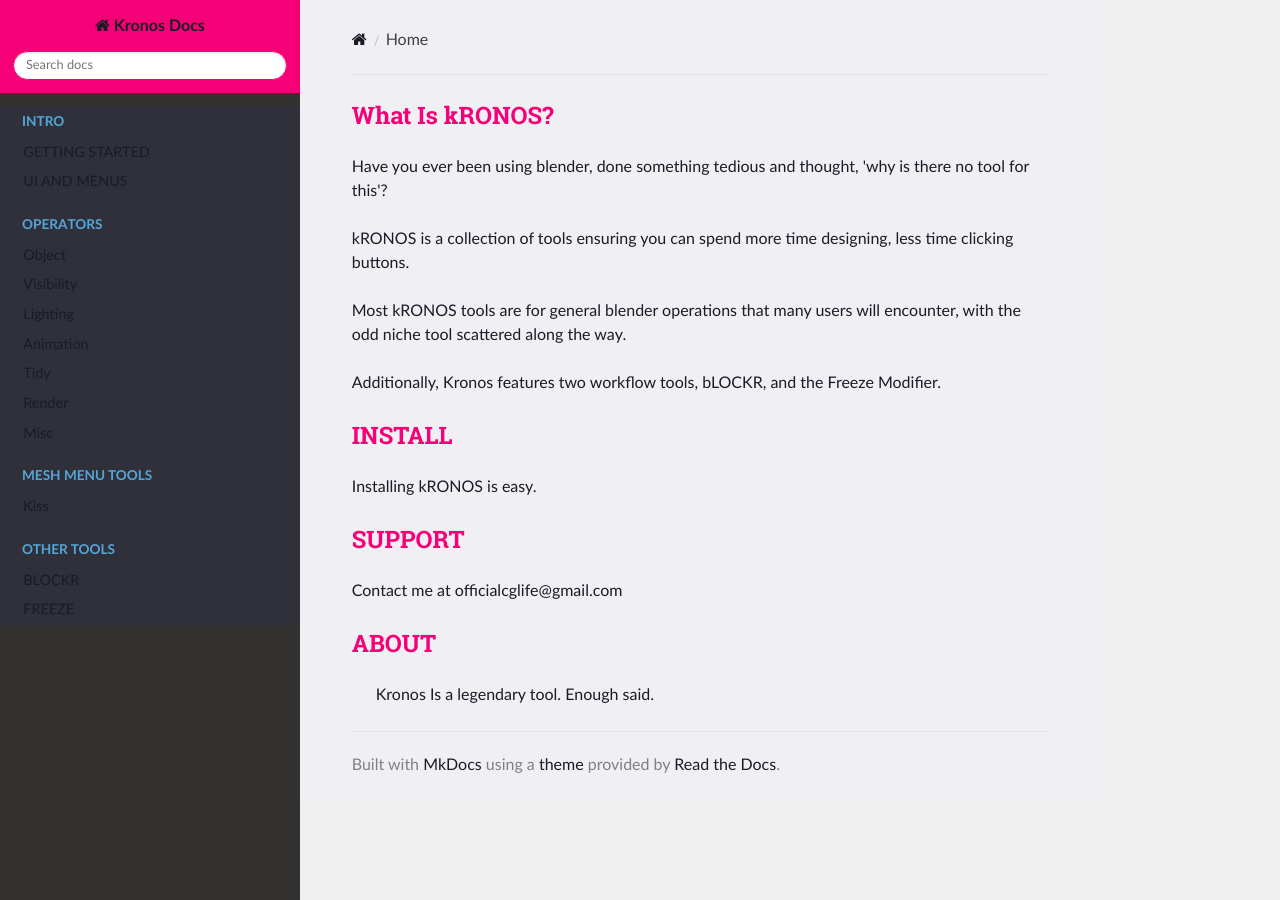
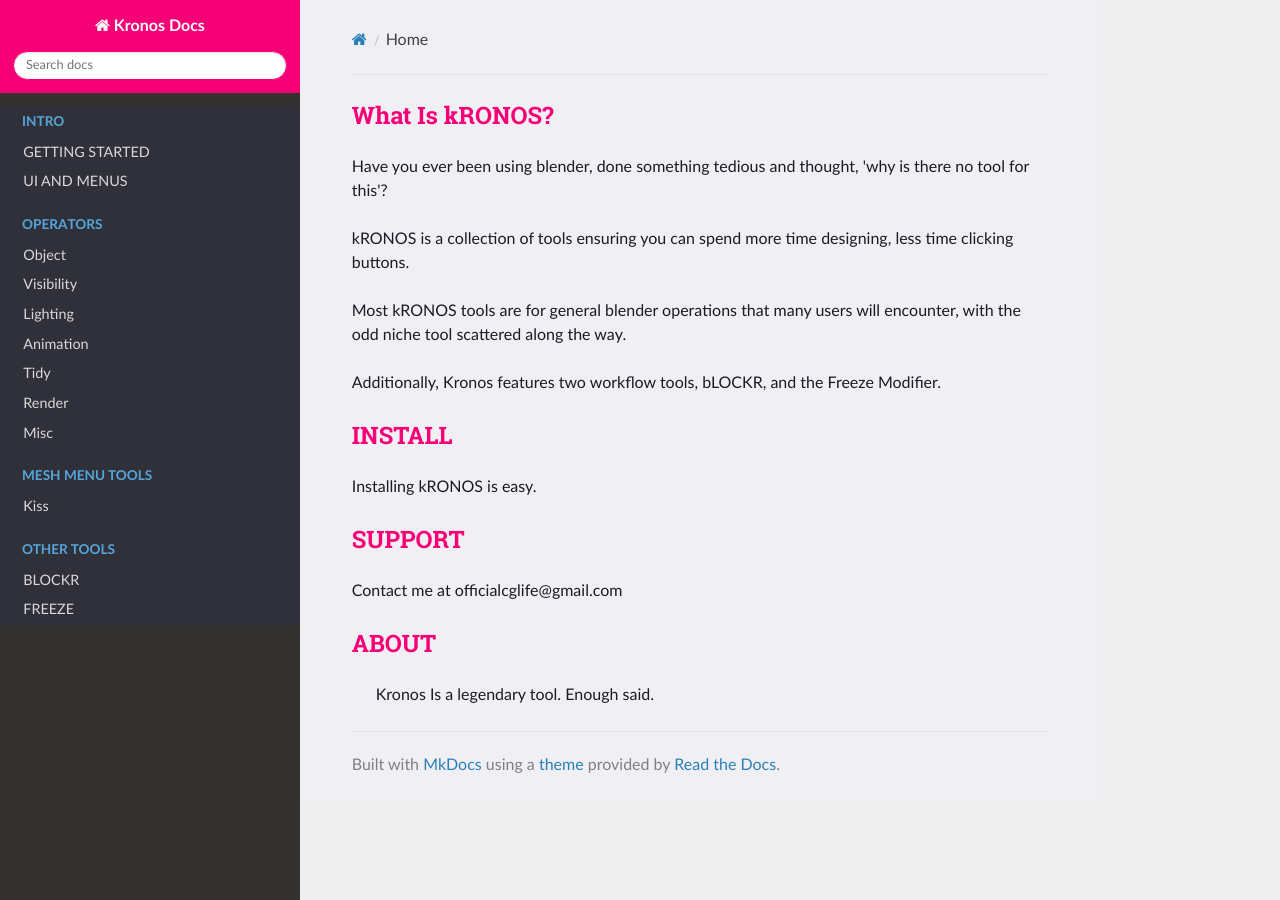
Before and after one commit to CGLIFE7/KronosDocs, an MkDocs documentation site: the page built from docs/docs/index.md, in a window 1280 px wide. Built offline with MkDocs 1.6.1, drawn with Linux system fonts in a browser that asks for light colours; nearby versions of some CDN libraries.

Commit message:
Update extra.css

```diff
--- a/docs/docs/extra.css
+++ b/docs/docs/extra.css
@@ -35,6 +35,6 @@
 }
 
 
-a {
+a icon-home {
 color:#1A1B25 !important;
 }
```
